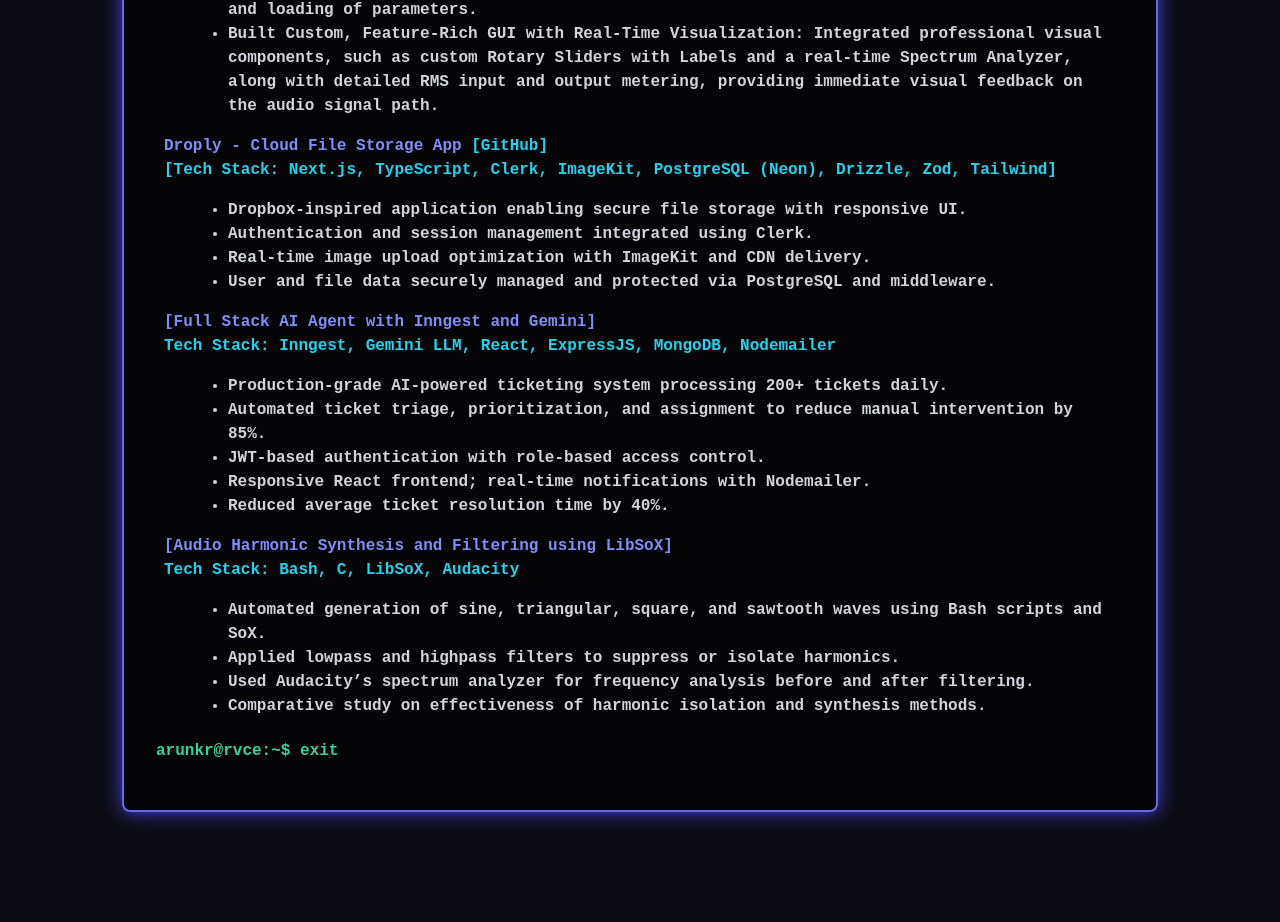
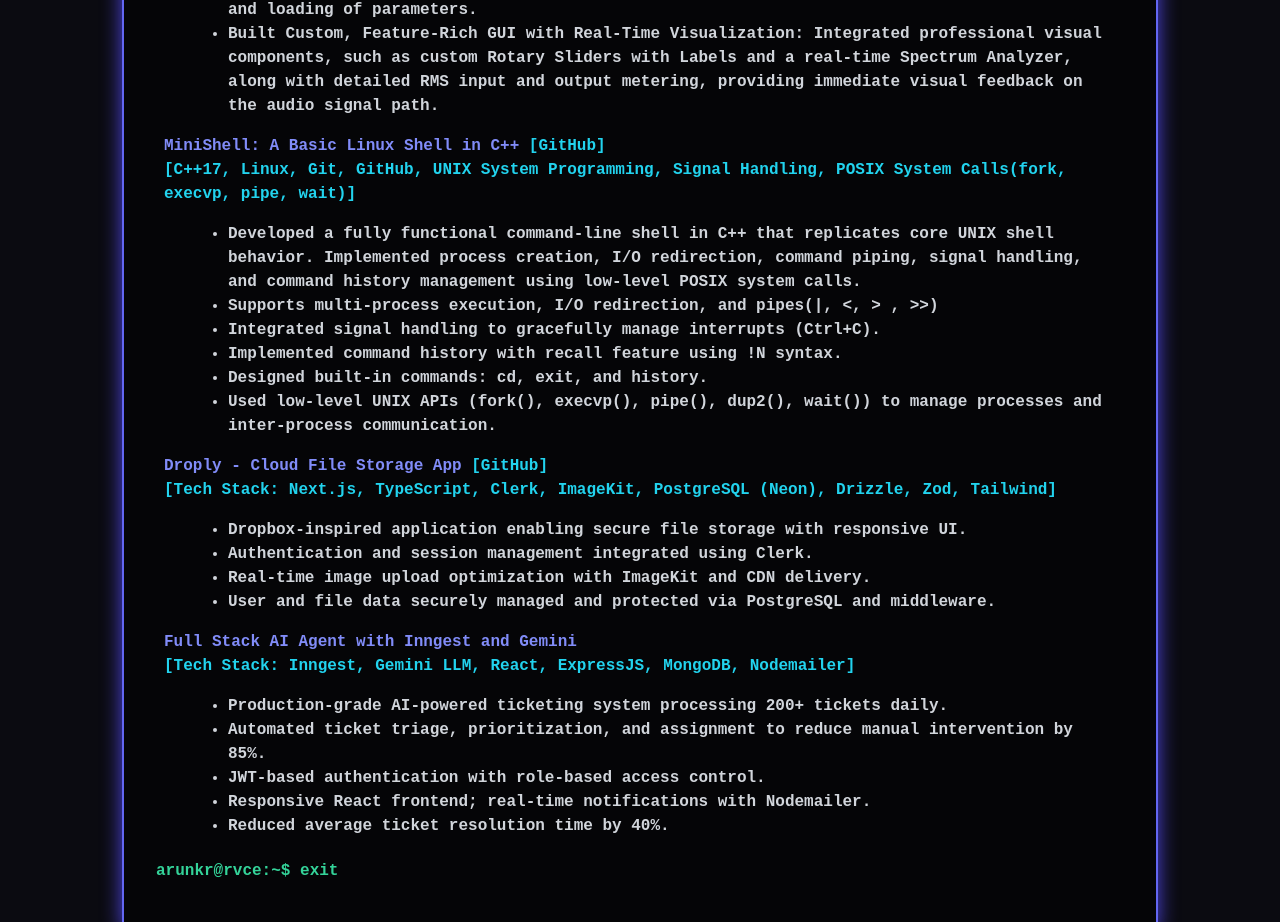
Before and after one commit to qwerty-arun/Portfolio, a website: page index.html in a window 1280 px wide. Shown: the part 1313-2235 px from the top of the page. Before the commit the page ends 2157 px from the top, so only its background shows below. Drawn offline with Linux system fonts and the light colour scheme.

Commit message:
added minishell project

```diff
--- a/index.html
+++ b/index.html
@@ -157,6 +157,17 @@
       <li>Built Custom, Feature-Rich GUI with Real-Time Visualization: Integrated professional visual components, such as custom Rotary Sliders with Labels and a real-time Spectrum Analyzer, along with detailed RMS input and output metering, providing immediate visual feedback on the audio signal path.</li>
     </ul>
 
+    <div class="project-title">MiniShell: A Basic Linux Shell in C++ <a href="https://github.com/qwerty-arun/MiniShell">[GitHub]</a> </div>
+    <div class="project-tech">[C++17, Linux, Git, GitHub, UNIX System Programming, Signal Handling, POSIX System Calls(fork, execvp, pipe, wait)]</div>
+    <ul class="project-features">
+      <li>Developed a fully functional command-line shell in C++ that replicates core UNIX shell behavior. Implemented process creation, I/O redirection, command piping, signal handling, and command history management using low-level POSIX system calls.</li>
+      <li>Supports multi-process execution, I/O redirection, and pipes(|, <, > , >>)</li>
+      <li>Integrated signal handling to gracefully manage interrupts (Ctrl+C).</li>
+      <li>Implemented command history with recall feature using !N syntax.</li>
+      <li>Designed built-in commands: cd, exit, and history.</li>
+      <li>Used low-level UNIX APIs (fork(), execvp(), pipe(), dup2(), wait()) to manage processes and inter-process communication.</li>
+    </ul>
+
     <div class="project-title">Droply - Cloud File Storage App <a href="https://github.com/qwerty-arun/dropbox-clone">[GitHub]</a></div>
     <div class="project-tech">[Tech Stack: Next.js, TypeScript, Clerk, ImageKit, PostgreSQL (Neon), Drizzle, Zod, Tailwind]</div>
     <ul class="project-features">
@@ -166,8 +177,8 @@
       <li>User and file data securely managed and protected via PostgreSQL and middleware.</li>
     </ul>
 
-    <div class="project-title">[Full Stack AI Agent with Inngest and Gemini]</div>
-    <div class="project-tech">Tech Stack: Inngest, Gemini LLM, React, ExpressJS, MongoDB, Nodemailer</div>
+    <div class="project-title">Full Stack AI Agent with Inngest and Gemini</div>
+    <div class="project-tech">[Tech Stack: Inngest, Gemini LLM, React, ExpressJS, MongoDB, Nodemailer]</div>
     <ul class="project-features">
       <li>Production-grade AI-powered ticketing system processing 200+ tickets daily.</li>
       <li>Automated ticket triage, prioritization, and assignment to reduce manual intervention by 85%.</li>
@@ -176,14 +187,6 @@
       <li>Reduced average ticket resolution time by 40%.</li>
     </ul>
 
-    <div class="project-title">[Audio Harmonic Synthesis and Filtering using LibSoX]</div>
-    <div class="project-tech">Tech Stack: Bash, C, LibSoX, Audacity</div>
-    <ul class="project-features">
-      <li>Automated generation of sine, triangular, square, and sawtooth waves using Bash scripts and SoX.</li>
-      <li>Applied lowpass and highpass filters to suppress or isolate harmonics.</li>
-      <li>Used Audacity’s spectrum analyzer for frequency analysis before and after filtering.</li>
-      <li>Comparative study on effectiveness of harmonic isolation and synthesis methods.</li>
-    </ul>
   </div>
 
   <div class="command">arunkr@rvce:~$ exit</div>
```
